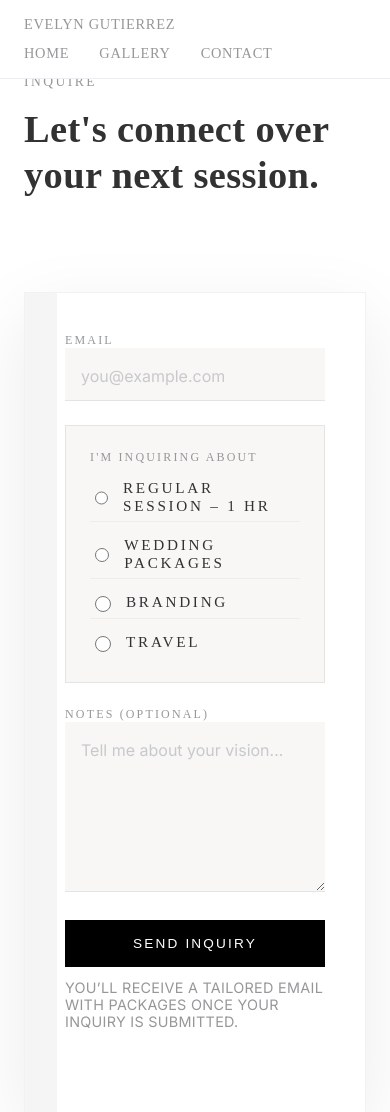
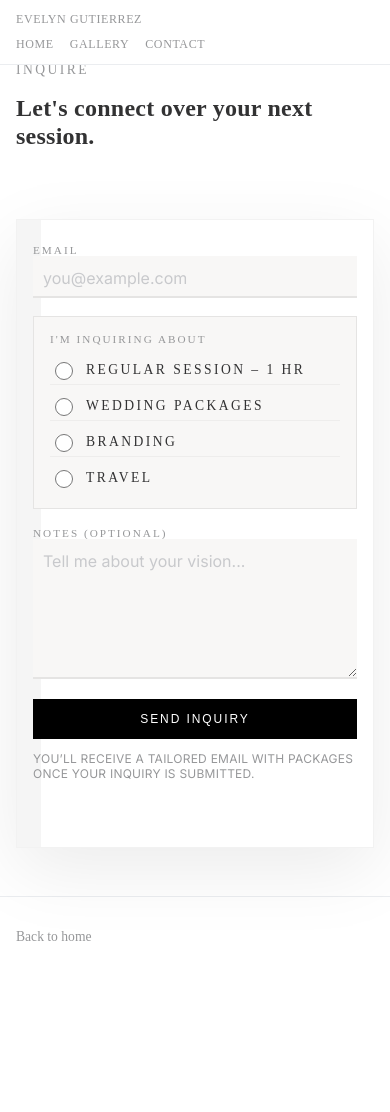
Before and after one commit to eviegut-cell/evelyngutierrez, a website: page contact.html in a window 390 px wide. Shown: the top 1112 px of the page. After the commit the page ends 977 px from the top, so only its background shows below. Drawn offline with Linux system fonts and the light colour scheme.

Commit message:
Enhance mobile responsive design for all pages

```diff
--- a/styles.css
+++ b/styles.css
@@ -496,19 +496,267 @@ a {
   }
 }
 
+@media (max-width: 900px) {
+  body {
+    font-size: 15px;
+  }
+
+  .hero-copy {
+    top: 80px;
+  }
+
+  .hero-copy h1 {
+    font-size: 1.6rem;
+    margin-bottom: 16px;
+  }
+
+  .enter-button,
+  .primary-button {
+    padding: 14px 20px;
+    font-size: 0.8rem;
+    min-height: 40px;
+  }
+
+  .gallery-section,
+  .contact-section {
+    padding: 60px 24px;
+  }
+
+  .gallery-section h2,
+  .contact-section h2 {
+    font-size: 1.8rem;
+  }
+
+  .section-intro,
+  .contact-copy {
+    margin-bottom: 40px;
+  }
+
+  .contact-card {
+    padding: 32px 24px;
+  }
+
+  .contact-form {
+    gap: 20px;
+  }
+
+  .contact-form input,
+  .contact-form textarea {
+    padding: 14px 12px 10px;
+    font-size: 1rem;
+  }
+
+  .radio-group {
+    padding: 20px;
+    gap: 12px;
+  }
+
+  .radio-group label {
+    font-size: 0.9rem;
+    gap: 12px;
+  }
+
+  .modal-card {
+    padding: 32px 24px;
+  }
+
+  .modal-card h3 {
+    font-size: 1.6rem;
+    margin-bottom: 12px;
+  }
+
+  .modal-text {
+    font-size: 0.95rem;
+  }
+
+  .photo-grid {
+    column-count: 2;
+    column-gap: 10px;
+  }
+
+  .photo-card {
+    margin-bottom: 10px;
+  }
+}
+
 @media (max-width: 640px) {
+  body {
+    font-size: 14px;
+  }
+
   .nav-bar {
     flex-direction: column;
     align-items: flex-start;
+    gap: 10px;
+    padding: 12px 16px;
+  }
+
+  .brand {
+    font-size: 1.1rem;
+  }
+
+  .nav-bar nav {
+    gap: 16px;
+    width: 100%;
+    flex-wrap: wrap;
+  }
+
+  .nav-bar a {
+    font-size: 0.75rem;
+  }
+
+  .hero-section {
+    min-height: 80vh;
+  }
+
+  .hero-copy {
+    top: 60px;
+    padding: 0 16px;
+  }
+
+  .hero-copy h1 {
+    font-size: 1.4rem;
+    margin-bottom: 14px;
+    line-height: 1.1;
+  }
+
+  .enter-button,
+  .primary-button {
+    padding: 12px 18px;
+    font-size: 0.75rem;
+    min-height: 40px;
+  }
+
+  .gallery-section,
+  .contact-section {
+    padding: 48px 16px;
+  }
+
+  .gallery-section h2,
+  .contact-section h2 {
+    font-size: 1.5rem;
+  }
+
+  .section-intro,
+  .contact-copy {
+    max-width: 100%;
+    margin-bottom: 32px;
+  }
+
+  .contact-grid {
+    grid-template-columns: 1fr;
+    gap: 20px;
+  }
+
+  .contact-card {
+    padding: 24px 16px;
+  }
+
+  .contact-card::before {
+    width: 24px;
+  }
+
+  .contact-form {
+    gap: 18px;
+  }
+
+  .contact-form label {
+    font-size: 0.7rem;
+  }
+
+  .contact-form input,
+  .contact-form textarea {
+    padding: 12px 10px 8px;
+    font-size: 16px;
+    border-bottom: 2px solid rgba(0, 0, 0, 0.08);
+  }
+
+  .contact-form textarea {
+    min-height: 140px;
+  }
+
+  .radio-group {
+    padding: 16px;
+    gap: 10px;
+  }
+
+  .radio-group p {
+    font-size: 0.7rem;
+    margin-bottom: 4px;
+  }
+
+  .radio-group label {
+    font-size: 0.85rem;
+    gap: 10px;
+    padding-bottom: 4px;
+  }
+
+  .radio-group input {
+    width: 18px;
+    height: 18px;
+    min-width: 18px;
+  }
+
+  .form-footer {
     gap: 12px;
+  }
+
+  .primary-button {
+    width: 100%;
+  }
+
+  .help-text {
+    font-size: 0.75rem;
+  }
+
+  .submit-notice {
+    font-size: 0.9rem;
+  }
+
+  .modal-overlay {
+    padding: 20px;
+  }
+
+  .modal-card {
+    width: 100%;
+    padding: 24px 16px;
+  }
+
+  .modal-eyebrow {
+    font-size: 0.7rem;
+  }
+
+  .modal-card h3 {
+    font-size: 1.4rem;
+  }
+
+  .modal-text {
+    font-size: 0.9rem;
+    margin-bottom: 20px;
+  }
+
+  .secondary-button {
+    width: 100%;
+    padding: 12px 16px;
   }
 
   .photo-grid {
     column-count: 1;
+    column-gap: 8px;
+  }
+
+  .photo-card {
+    margin-bottom: 8px;
   }
 
   .site-footer {
     flex-direction: column;
     align-items: flex-start;
+    padding: 32px 16px;
+    gap: 12px;
+  }
+
+  .site-footer a {
+    font-size: 0.85rem;
   }
 }
```
